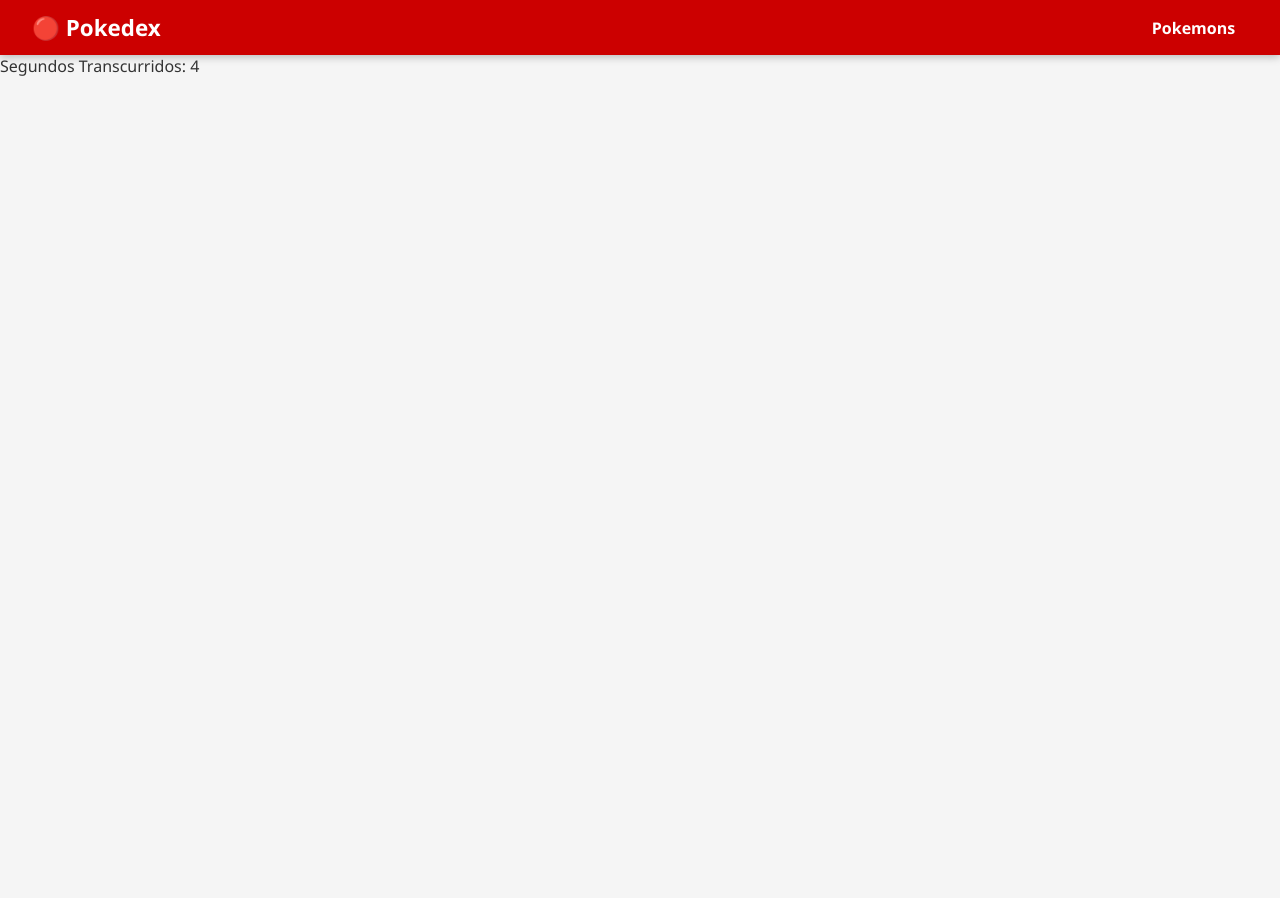
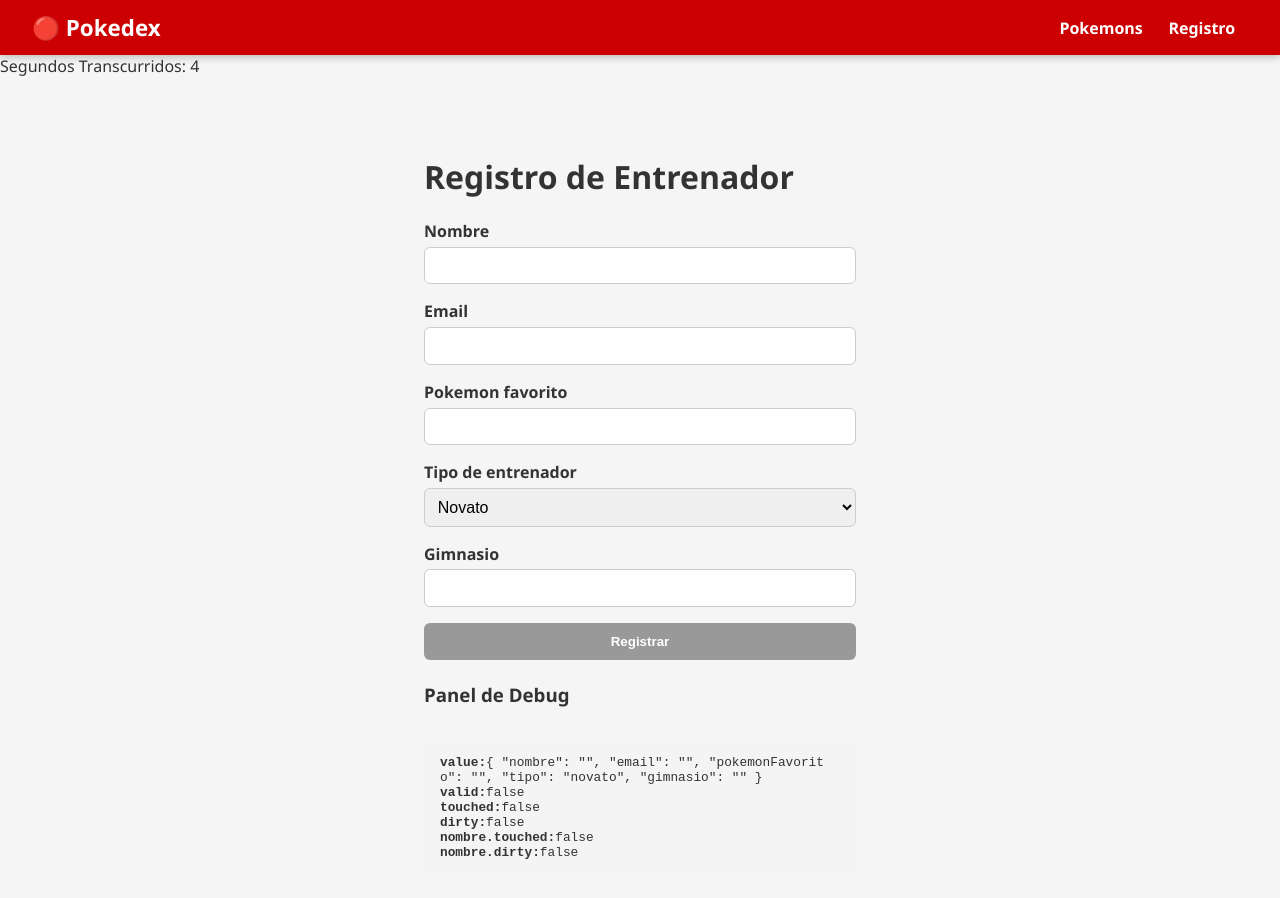
Before and after one commit to eduardo-leonel-coder/pokedex-sab, an Angular app: page /registro in a window 1280 px wide. Before the commit this address led to /. Shown: the top 898 px of the page. Before the commit the page ends 800 px from the top, so only its background shows below. Built offline with nearby package versions, Linux system fonts and the light colour scheme.

Commit message:
Signal Forms

```diff
--- a/src/app/app.routes.ts
+++ b/src/app/app.routes.ts
@@ -15,7 +15,10 @@ export const routes: Routes = [
         path: 'pokemons/:name',
         loadComponent: () => import('./pages/pokemon-detail/pokemon-detail')
             .then(m => m.PokemonDetail)
-    }
-
-
+    },
+    {
+        path: 'registro',
+        loadComponent: () => import('./pages/registro-entrenador/registro-entrenador')
+            .then(m => m.RegistroEntrenador)
+    },
 ];
--- a/src/app/components/navbar/navbar.html
+++ b/src/app/components/navbar/navbar.html
@@ -1,6 +1,7 @@
 <nav class="navbar">
     <span class="logo">🔴 Pokedex</span>
-    <div>
+    <div class="links">
         <a routerLink="/pokemons">Pokemons</a>
+        <a routerLink="/registro">Registro</a>
     </div>
 </nav>
--- /dev/null
+++ b/src/app/pages/registro-entrenador/registro-entrenador.html
@@ -0,0 +1,106 @@
+<br/>
+
+<div class="registro-wrapper">
+    <h1>Registro de Entrenador</h1>
+    <br/>
+
+    <!-- <form (submit)="$event.preventDefault()" novalidate> -->
+    <form (submit)="onSubmit($event)" novalidate>
+        <!-- <label>
+            Nombre
+            <input type="text" [formField]="formulario.nombre">
+        </label> -->
+
+        <label>
+            Nombre
+            <input type="text" [formField]="formulario.nombre">
+            @if (formulario.nombre().touched() && formulario.nombre().invalid()){
+                <ul class="errores">
+                    @for(error of formulario.nombre().errors(); track error.kind){
+                        <li>{{error.message}}</li>
+                    }
+                </ul>
+            }
+        </label>
+
+        <!-- <label>
+            Email
+            <input type="text" [formField]="formulario.email">
+        </label> -->
+
+         <label>
+            Email
+            <input type="text" [formField]="formulario.email">
+            @if (formulario.email().touched() && formulario.email().invalid()){
+                <ul class="errores">
+                    @for(error of formulario.email().errors(); track error.kind){
+                        <li>{{error.message}}</li>
+                    }
+                </ul>
+            }
+        </label>
+
+        <!-- <label>
+            Pokemon favorito
+            <input type="text" [formField]="formulario.pokemonFavorito">
+        </label> -->
+
+        <label>
+            Pokemon favorito
+            <input type="text" [formField]="formulario.pokemonFavorito">
+            @if(formulario.pokemonFavorito().pending()){
+                <span class="verificando">Verificando en la PokeAPI...</span>
+            }
+            @if (formulario.pokemonFavorito().touched() && formulario.pokemonFavorito().invalid()){
+                <ul class="errores">
+                    @for(error of formulario.pokemonFavorito().errors(); track error.kind){
+                        <li>{{error.message}}</li>
+                    }
+                </ul>
+            }
+        </label>
+
+        <label>
+            Tipo de entrenador
+            <select [formField]="formulario.tipo">
+                <option value="novato">Novato</option>
+                <option value="lider">Lider de Gimnasio</option>
+            </select>
+        </label>
+
+        <!-- <label>
+            Gimnasio
+            <input type="text" [formField]="formulario.gimnasio">
+        </label> -->
+
+        <label>
+            Gimnasio
+            <input type="text" [formField]="formulario.gimnasio">
+            @if (formulario.gimnasio().touched() && formulario.gimnasio().invalid()){
+                <ul class="errores">
+                    @for(error of formulario.gimnasio().errors(); track error.kind){
+                        <li>{{error.message}}</li>
+                    }
+                </ul>
+            }
+        </label>
+
+        <!-- <button type="submit">Registrar</button> -->
+         <button type="submit"
+         [disabled]="formulario().invalid() || formulario().submitting()">
+         @if (formulario().submitting()) {Registrando....} @else {Registrar}
+        </button>
+    </form>
+
+    <!-- panel de debug:  -->
+     <br>
+     <h3>Panel de Debug</h3>
+    <aside class="debug">
+        <p><strong>value:</strong>{{ formulario().value() | json}}</p>
+        <p><strong>valid:</strong>{{ formulario().valid() }}</p>
+        <p><strong>touched:</strong>{{ formulario().touched() }}</p>
+         <p><strong>dirty:</strong>{{ formulario().dirty() }}</p>
+          <p><strong>nombre.touched:</strong>{{ formulario.nombre().touched() }}</p>
+          <p><strong>nombre.dirty:</strong>{{ formulario.nombre().dirty() }}</p>
+    </aside>
+</div>
--- /dev/null
+++ b/src/app/pages/registro-entrenador/registro-entrenador.scss
@@ -0,0 +1,53 @@
+.registro-wrapper {
+  max-width: 480px;
+  margin: 2rem auto;
+  padding: 1.5rem;
+
+  form { display: flex; flex-direction: column; gap: 1rem; }
+
+  label {
+    display: flex;
+    flex-direction: column;
+    gap: 0.3rem;
+    font-weight: 600;
+  }
+
+  input, select {
+    padding: 0.55rem;
+    border: 1px solid #ccc;
+    border-radius: 6px;
+    font-size: 1rem;
+  }
+
+  button {
+    padding: 0.7rem;
+    border: none;
+    border-radius: 6px;
+    background: #e3350d;
+    color: white;
+    font-weight: 700;
+    cursor: pointer;
+
+    &:disabled { background: #999; cursor: not-allowed; }
+  }
+
+  .errores {
+    margin: 0.2rem 0 0;
+    padding-left: 1.1rem;
+    color: #c62828;
+    font-size: 0.85rem;
+    font-weight: 400;
+  }
+
+  .verificando { color: #666; font-size: 0.85rem; font-weight: 400; }
+
+  .debug {
+    margin-top: 2rem;
+    padding: 1rem;
+    background: #f4f4f4;
+    border-radius: 8px;
+    font-family: monospace;
+    font-size: 0.8rem;
+    word-break: break-all;
+  }
+}
--- /dev/null
+++ b/src/app/pages/registro-entrenador/registro-entrenador.ts
@@ -0,0 +1,79 @@
+import { Component, ChangeDetectionStrategy, signal } from '@angular/core';
+import { JsonPipe } from '@angular/common';
+import {
+  form, FormField,
+  required, minLength, email,                   // validadores sincronos
+  validateHttp,                                // validacion asincrona
+  hidden,                                       // logica condicional de campos
+  submit,                                       // envio controlado
+  type ValidationError                          // la interfaz del error
+} from '@angular/forms/signals'
+
+export interface Entrenador {
+  nombre: string;
+  email: string;
+  pokemonFavorito: string;
+  tipo: "novato" | "lider";
+  gimnasio: string;
+}
+
+@Component({
+  selector: 'app-registro-entrenador',
+  changeDetection: ChangeDetectionStrategy.OnPush,
+  imports: [FormField, JsonPipe],
+  templateUrl: './registro-entrenador.html',
+  styleUrl: './registro-entrenador.scss',
+})
+export class RegistroEntrenador {
+
+    modelo = signal<Entrenador>({
+      nombre: '',
+      email: '',
+      pokemonFavorito: '',
+      tipo: "novato",
+      gimnasio: '',
+    });
+
+    // formulario = form(this.modelo)
+    formulario = form(this.modelo, (ruta) =>{
+
+      // sincronos
+      required(ruta.nombre, {message: 'El nombre es obligatorio.'});
+      minLength(ruta.nombre, 3, {message: 'Minimo 3 caracteres.'})
+
+      required(ruta.email, {message: 'El email es obligatorio.'});
+      email(ruta.email, {message: 'Eso no parece un email valido.'})
+
+      required(ruta.pokemonFavorito, {message: 'TOdo entrenador tiene un favorito.'});
+
+      // asincrono
+      validateHttp(ruta.pokemonFavorito, {
+        request: ({ value }) =>
+          value()
+          ? `https://pokeapi.co/api/v2/pokemon/${value().toLowerCase().trim()}`
+          : undefined,
+
+          onSuccess: () => undefined,
+
+          onError: () =>({
+            kind: 'noExiste',
+            message: 'Ese pokemon no existe en la PokeApi'
+          } satisfies ValidationError)
+      });
+
+      hidden(ruta.gimnasio, ({valueOf}) => valueOf(ruta.tipo) !=='lider');
+
+      required(ruta.gimnasio, {message: 'Un lider debe indicar su gimnasio.'})
+    });
+
+    onSubmit(event: Event): void {
+      event.preventDefault();
+
+      submit(this.formulario, async() =>{
+        await new Promise(resolve => setTimeout(resolve, 1500));
+        console.log("Entrenador registrado:", this.modelo());
+        return undefined;
+      })
+    }
+
+}
```
Also changed, not shown: 1 other file (tests, documents, lock files or other folders).
